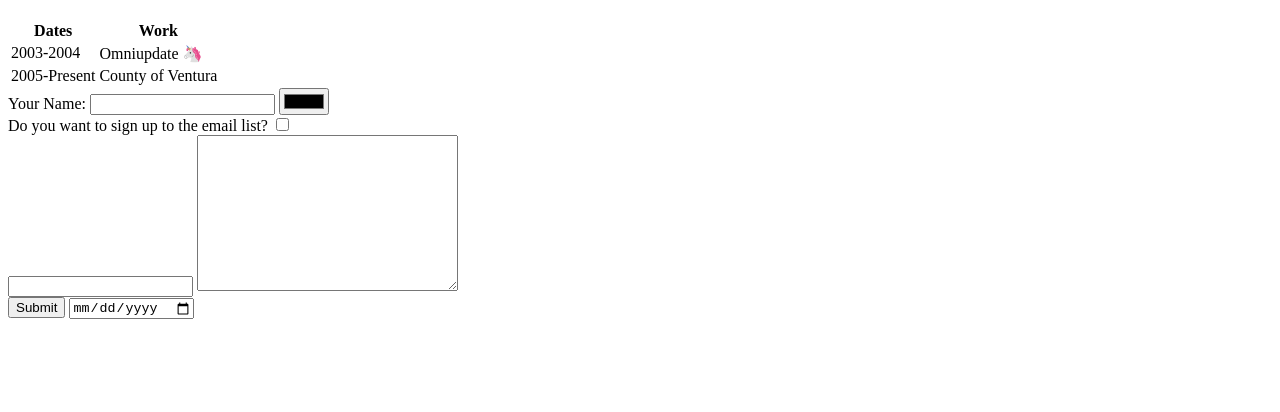
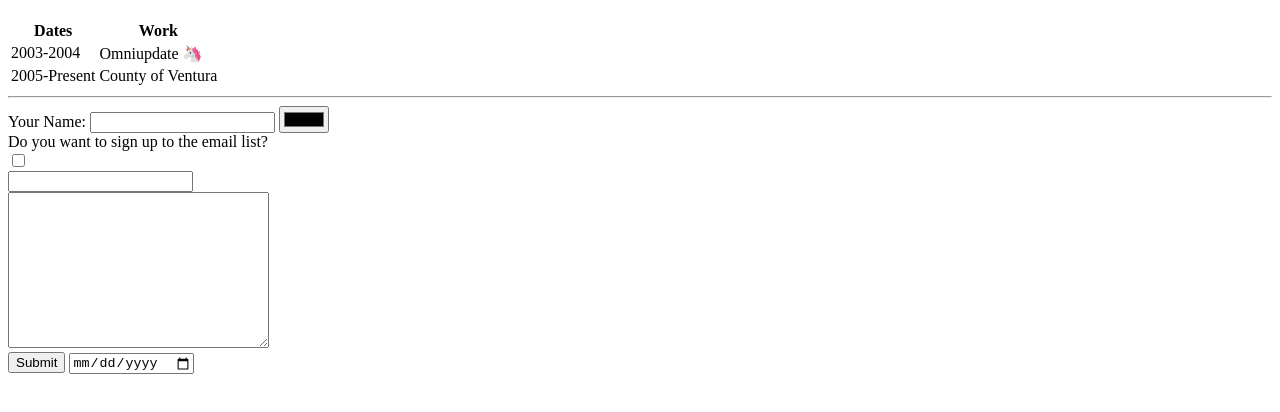
Before and after one commit to ltulathi/web-bootcamp, a website: page intro-to-html/index.html in a window 1280 px wide. Shown: the part 72-484 px from the top of the page. Drawn offline with Linux system fonts and the light colour scheme.

```diff
--- a/intro-to-html/index.html
+++ b/intro-to-html/index.html
@@ -2,10 +2,11 @@
 <html lang="en">
 <head>
     <meta charset="UTF-8">
+
     <meta name="viewport" content="width=<device-width>, initial-scale=1.0">
     <title>Document</title>
 </head>
-<body>
+<body style="background-color:#powderblue;">
   <hr size="3">
   <h1>Sherlock Holmes</h1>
 
@@ -28,15 +29,18 @@
     </tbody>
 
   </table>
+  <hr>
   <form action="index.html" method="post" enctype="text/plain">
     <label>Your Name:</label>
     <input type="text" name="yourName" value="">
     <input type="color" name="" id="">
     <br>
     <label>Do you want to sign up to the email list?</label>
+    <br>
     <input type="checkbox" name="yourEmail" id="">
     <br>
     <input type="email" name="" id="">
+    <br>
     <textarea name="name" id="" cols="30" rows="10"></textarea>
     <br>
     <input type="submit" name="submit">
```
Also changed, not shown: index.html (+4 -1 lines).
